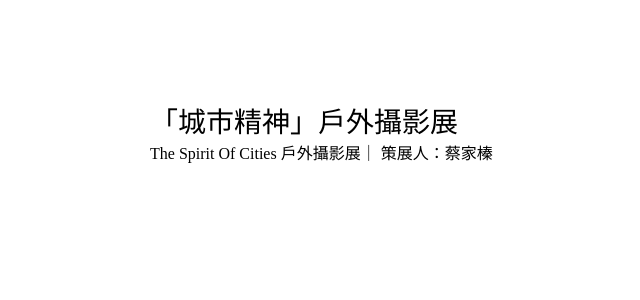
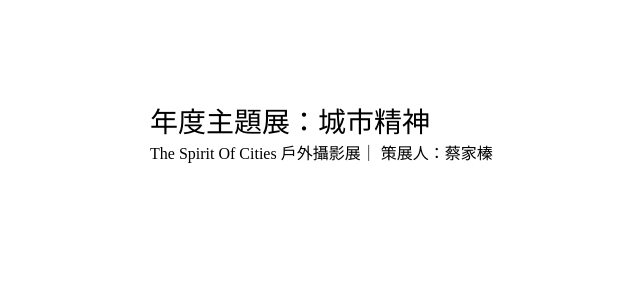
Before and after one commit to ketio/tad, a PHP site: page /theme_exhibit.php in a window 1280 px wide. Shown: the part 120-420 px from the top of the page, without its empty margins (10-650 px from the left). Run offline with PHP 8.4, Linux system fonts and the light colour scheme; some web fonts are replaced.

Commit message:
theme title

```diff
--- a/theme_exhibit.php
+++ b/theme_exhibit.php
@@ -16,7 +16,7 @@
 
 			<div id="theme_exhibit">
 				<div id="theme_title">
-					「城市精神」戶外攝影展
+					年度主題展：城市精神
 				</div>
 				<div id="theme_sub">
 					The Spirit Of Cities 戶外攝影展｜ 策展人：蔡家榛
```
